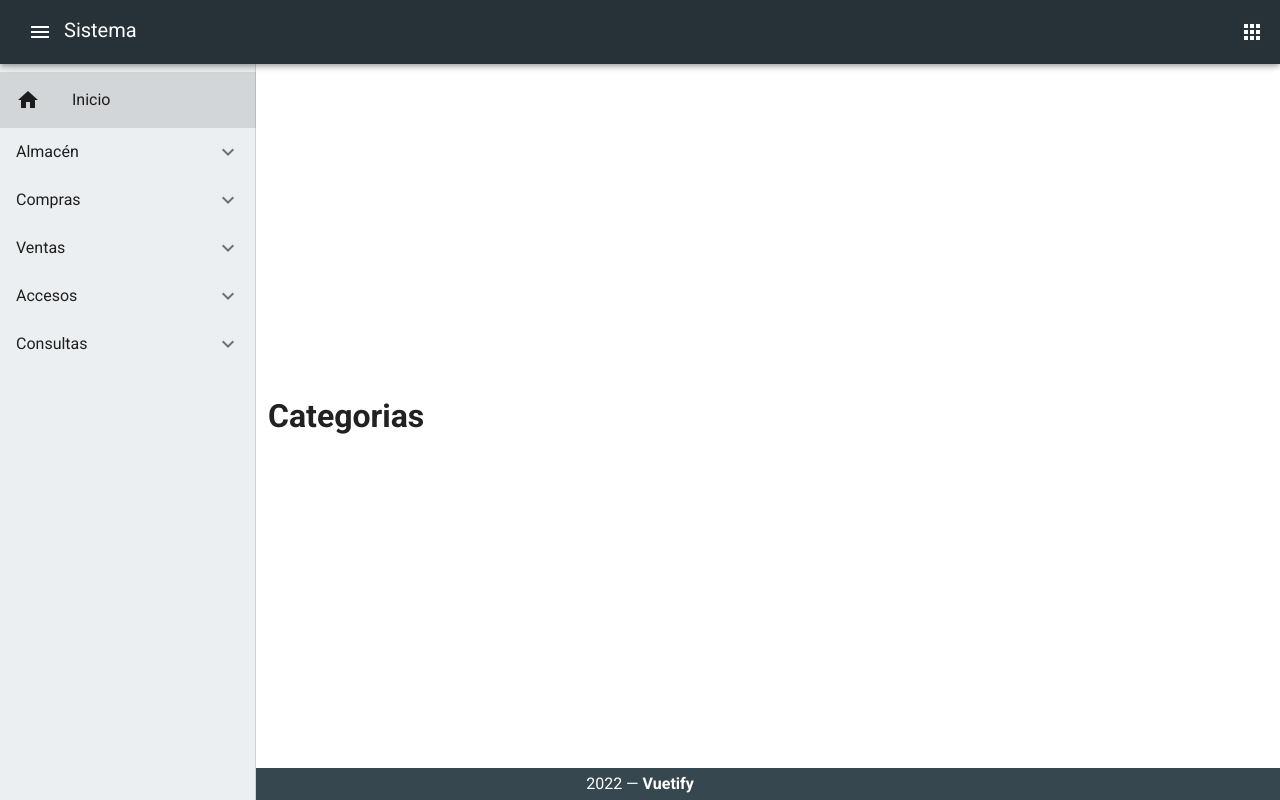
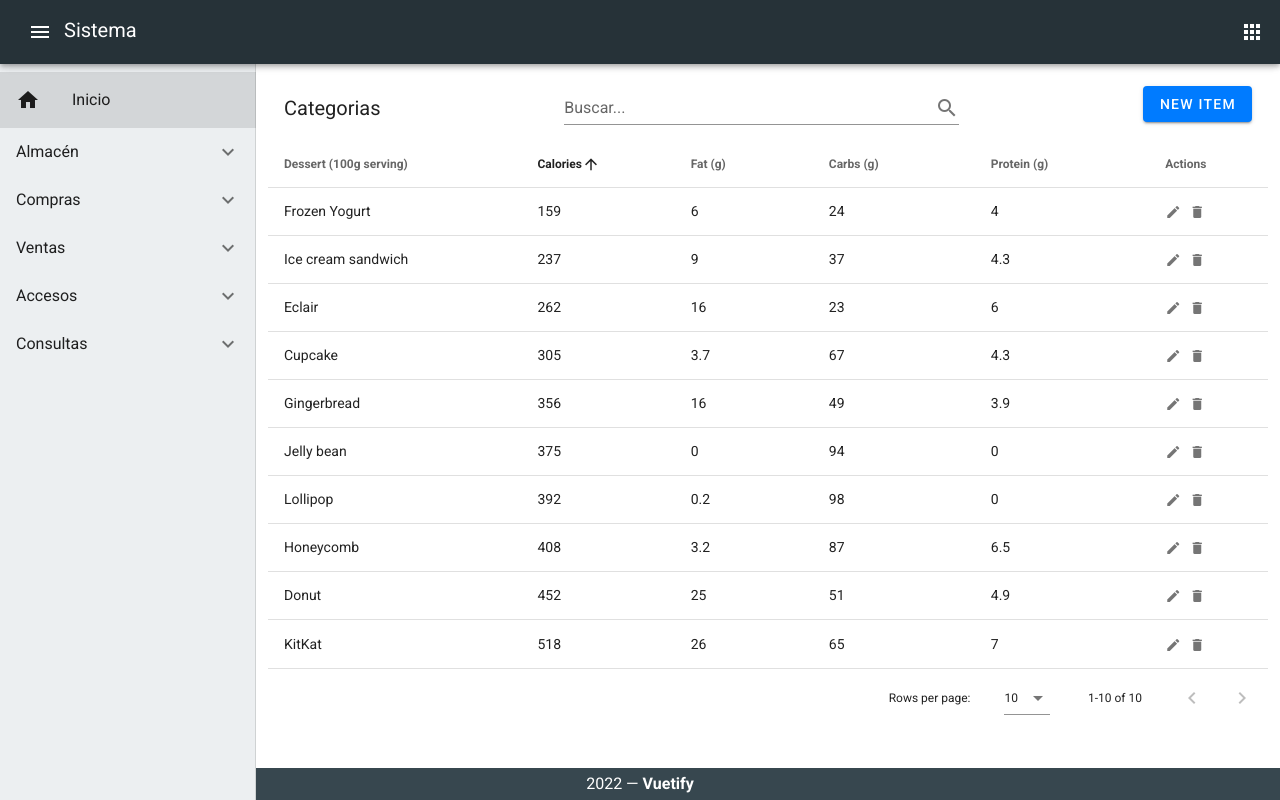
Before and after one commit to gerardam/ventavue, a Vue app: page /categoria in a window 1280 px wide. Built offline with nearby package versions, Linux system fonts and the light colour scheme.

Commit message:
Maquetado de tabla categ y eventos crud en cliente

```diff
--- a/package.json
+++ b/package.json
@@ -42,7 +42,9 @@
     "parserOptions": {
       "parser": "@babel/eslint-parser"
     },
-    "rules": {}
+    "rules": {
+      "vue/valid-v-slot": ["error", { "allowModifiers": true }]
+    }
   },
   "browserslist": [
     "> 1%",
--- a/src/App.vue
+++ b/src/App.vue
@@ -3,11 +3,11 @@
     <v-navigation-drawer
       class="blue-grey lighten-5"
       fixed
-      :clipped="$vuetify.breakpoint.mdAndUp"
       app
       v-model="drawer"
       style="top: 64px; z-index: 1"
     >
+      <!-- :clipped="$vuetify.breakpoint.mdAndUp" -->
       <v-list>
         <v-list-item :to="{ name: 'home' }">
           <v-list-item-icon>
@@ -142,19 +142,19 @@
   name: "App",
   data() {
     return {
-      clipped: false,
+      //clipped: false,
       drawer: true,
-      fixed: false,
-      items: [
-        {
-          icon: "bubble_chart",
-          title: "Inspire",
-        },
-      ],
-      miniVariant: false,
-      right: true,
-      rightDrawer: false,
-      title: "Vuetify.js",
+      //fixed: false,
+      // items: [
+      //   {
+      //     icon: "bubble_chart",
+      //     title: "Inspire",
+      //   },
+      // ],
+      //miniVariant: false,
+      //right: true,
+      //rightDrawer: false,
+      //title: "Vuetify.js",
     };
   },
 };
--- a/src/components/ModCategoria.vue
+++ b/src/components/ModCategoria.vue
@@ -1,3 +1,297 @@
 <template>
-  <h1>Categorias</h1>
+  <v-layout align-start>
+    <v-flex>
+      <v-data-table
+        :headers="headers"
+        :items="desserts"
+        :search="search"
+        sort-by="calories"
+        class=""
+      >
+        <template v-slot:top>
+          <v-toolbar flat>
+            <v-toolbar-title>Categorias</v-toolbar-title>
+            <!-- <v-divider class="mx-4" inset vertical></v-divider> -->
+            <v-spacer></v-spacer>
+            <v-text-field
+              v-model="search"
+              append-icon="mdi-magnify"
+              label="Buscar..."
+              single-line
+              hide-details
+            ></v-text-field>
+            <v-spacer></v-spacer>
+            <v-dialog v-model="dialog" max-width="500px">
+              <template v-slot:activator="{ on, attrs }">
+                <v-btn
+                  color="primary"
+                  dark
+                  class="mb-2"
+                  v-bind="attrs"
+                  v-on="on"
+                >
+                  New Item
+                </v-btn>
+              </template>
+              <v-card>
+                <v-card-title>
+                  <span class="text-h5">{{ formTitle }}</span>
+                </v-card-title>
+
+                <v-card-text>
+                  <v-container>
+                    <v-row>
+                      <v-col cols="12" sm="6" md="4">
+                        <v-text-field
+                          v-model="editedItem.name"
+                          label="Dessert name"
+                        ></v-text-field>
+                      </v-col>
+                      <v-col cols="12" sm="6" md="4">
+                        <v-text-field
+                          v-model="editedItem.calories"
+                          label="Calories"
+                        ></v-text-field>
+                      </v-col>
+                      <v-col cols="12" sm="6" md="4">
+                        <v-text-field
+                          v-model="editedItem.fat"
+                          label="Fat (g)"
+                        ></v-text-field>
+                      </v-col>
+                      <v-col cols="12" sm="6" md="4">
+                        <v-text-field
+                          v-model="editedItem.carbs"
+                          label="Carbs (g)"
+                        ></v-text-field>
+                      </v-col>
+                      <v-col cols="12" sm="6" md="4">
+                        <v-text-field
+                          v-model="editedItem.protein"
+                          label="Protein (g)"
+                        ></v-text-field>
+                      </v-col>
+                    </v-row>
+                  </v-container>
+                </v-card-text>
+
+                <v-card-actions>
+                  <v-spacer></v-spacer>
+                  <v-btn color="blue darken-1" text @click="close">
+                    Cancel
+                  </v-btn>
+                  <v-btn color="blue darken-1" text @click="save"> Save </v-btn>
+                </v-card-actions>
+              </v-card>
+            </v-dialog>
+            <v-dialog v-model="dialogDelete" max-width="500px">
+              <v-card>
+                <v-card-title class="text-h5"
+                  >Are you sure you want to delete this item?</v-card-title
+                >
+                <v-card-actions>
+                  <v-spacer></v-spacer>
+                  <v-btn color="blue darken-1" text @click="closeDelete"
+                    >Cancel</v-btn
+                  >
+                  <v-btn color="blue darken-1" text @click="deleteItemConfirm"
+                    >OK</v-btn
+                  >
+                  <v-spacer></v-spacer>
+                </v-card-actions>
+              </v-card>
+            </v-dialog>
+          </v-toolbar>
+        </template>
+        <template v-slot:item.actions="{ item }">
+          <v-icon small class="mr-2" @click="editItem(item)">
+            mdi-pencil
+          </v-icon>
+          <v-icon small @click="deleteItem(item)"> mdi-delete </v-icon>
+        </template>
+        <template v-slot:no-data>
+          <v-btn color="primary" @click="initialize"> Reset </v-btn>
+        </template>
+      </v-data-table>
+    </v-flex>
+  </v-layout>
 </template>
+
+<script>
+export default {
+  data() {
+    return {
+      dialog: false,
+      dialogDelete: false,
+      headers: [
+        {
+          text: "Dessert (100g serving)",
+          align: "start",
+          sortable: false,
+          value: "name",
+        },
+        { text: "Calories", value: "calories" },
+        { text: "Fat (g)", value: "fat" },
+        { text: "Carbs (g)", value: "carbs" },
+        { text: "Protein (g)", value: "protein" },
+        { text: "Actions", value: "actions", sortable: false },
+      ],
+      search: "",
+      desserts: [],
+      editedIndex: -1,
+      editedItem: {
+        name: "",
+        calories: 0,
+        fat: 0,
+        carbs: 0,
+        protein: 0,
+      },
+      defaultItem: {
+        name: "",
+        calories: 0,
+        fat: 0,
+        carbs: 0,
+        protein: 0,
+      },
+    };
+  },
+
+  computed: {
+    formTitle() {
+      return this.editedIndex === -1 ? "New Item" : "Edit Item";
+    },
+  },
+
+  watch: {
+    dialog(val) {
+      val || this.close();
+    },
+    dialogDelete(val) {
+      val || this.closeDelete();
+    },
+  },
+
+  created() {
+    this.initialize();
+  },
+
+  methods: {
+    initialize() {
+      this.desserts = [
+        {
+          name: "Frozen Yogurt",
+          calories: 159,
+          fat: 6.0,
+          carbs: 24,
+          protein: 4.0,
+        },
+        {
+          name: "Ice cream sandwich",
+          calories: 237,
+          fat: 9.0,
+          carbs: 37,
+          protein: 4.3,
+        },
+        {
+          name: "Eclair",
+          calories: 262,
+          fat: 16.0,
+          carbs: 23,
+          protein: 6.0,
+        },
+        {
+          name: "Cupcake",
+          calories: 305,
+          fat: 3.7,
+          carbs: 67,
+          protein: 4.3,
+        },
+        {
+          name: "Gingerbread",
+          calories: 356,
+          fat: 16.0,
+          carbs: 49,
+          protein: 3.9,
+        },
+        {
+          name: "Jelly bean",
+          calories: 375,
+          fat: 0.0,
+          carbs: 94,
+          protein: 0.0,
+        },
+        {
+          name: "Lollipop",
+          calories: 392,
+          fat: 0.2,
+          carbs: 98,
+          protein: 0,
+        },
+        {
+          name: "Honeycomb",
+          calories: 408,
+          fat: 3.2,
+          carbs: 87,
+          protein: 6.5,
+        },
+        {
+          name: "Donut",
+          calories: 452,
+          fat: 25.0,
+          carbs: 51,
+          protein: 4.9,
+        },
+        {
+          name: "KitKat",
+          calories: 518,
+          fat: 26.0,
+          carbs: 65,
+          protein: 7,
+        },
+      ];
+    },
+
+    editItem(item) {
+      this.editedIndex = this.desserts.indexOf(item);
+      this.editedItem = Object.assign({}, item);
+      this.dialog = true;
+    },
+
+    deleteItem(item) {
+      this.editedIndex = this.desserts.indexOf(item);
+      this.editedItem = Object.assign({}, item);
+      this.dialogDelete = true;
+    },
+
+    deleteItemConfirm() {
+      this.desserts.splice(this.editedIndex, 1);
+      this.closeDelete();
+    },
+
+    close() {
+      this.dialog = false;
+      this.$nextTick(() => {
+        this.editedItem = Object.assign({}, this.defaultItem);
+        this.editedIndex = -1;
+      });
+    },
+
+    closeDelete() {
+      this.dialogDelete = false;
+      this.$nextTick(() => {
+        this.editedItem = Object.assign({}, this.defaultItem);
+        this.editedIndex = -1;
+      });
+    },
+
+    save() {
+      if (this.editedIndex > -1) {
+        Object.assign(this.desserts[this.editedIndex], this.editedItem);
+      } else {
+        this.desserts.push(this.editedItem);
+      }
+      this.close();
+    },
+  },
+};
+</script>
--- a/src/router/index.js
+++ b/src/router/index.js
@@ -10,14 +10,6 @@
     path: '/',
     name: 'home',
     component: HomeView
-  },
-  {
-    path: '/about',
-    name: 'about',
-    // route level code-splitting
-    // this generates a separate chunk (about.[hash].js) for this route
-    // which is lazy-loaded when the route is visited.
-    component: () => import(/* webpackChunkName: "about" */ '../views/AboutView.vue')
   },
   {
     path: '/categoria',
```
